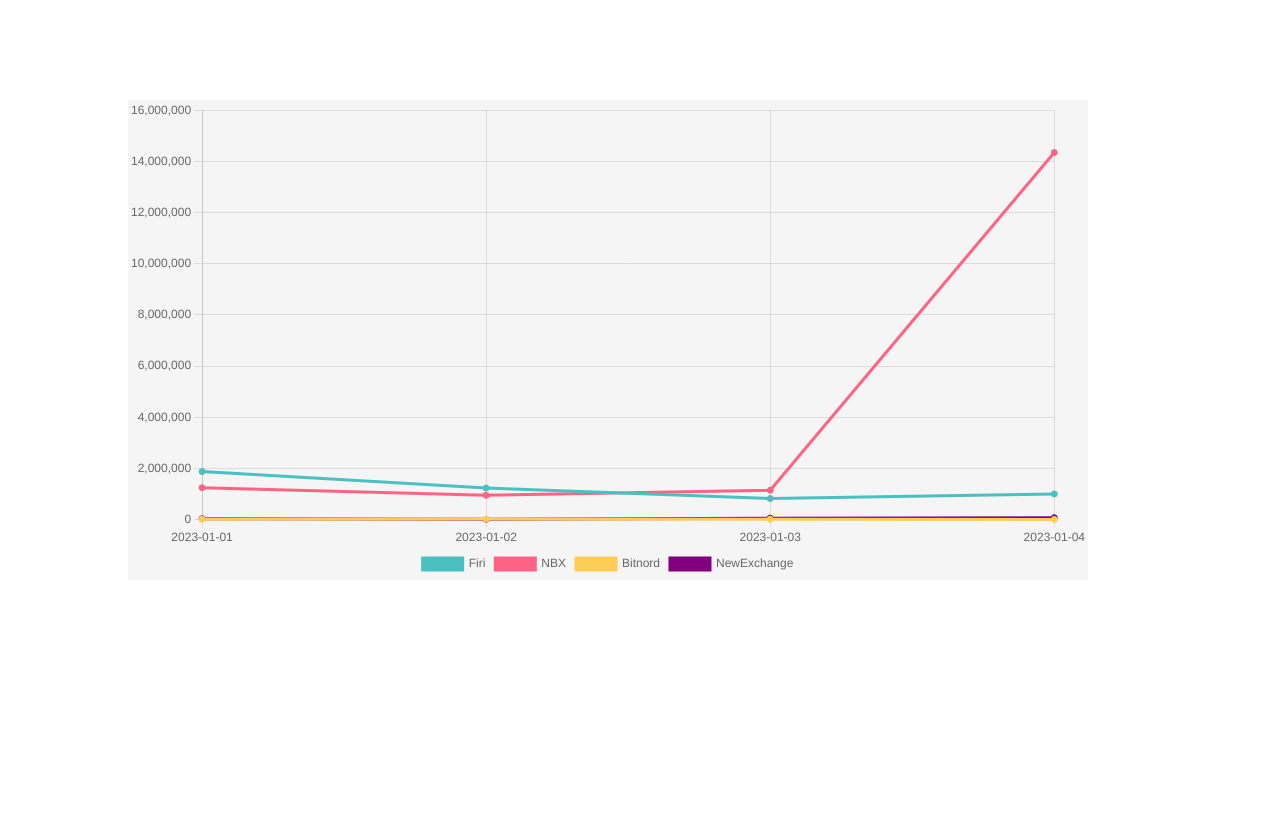
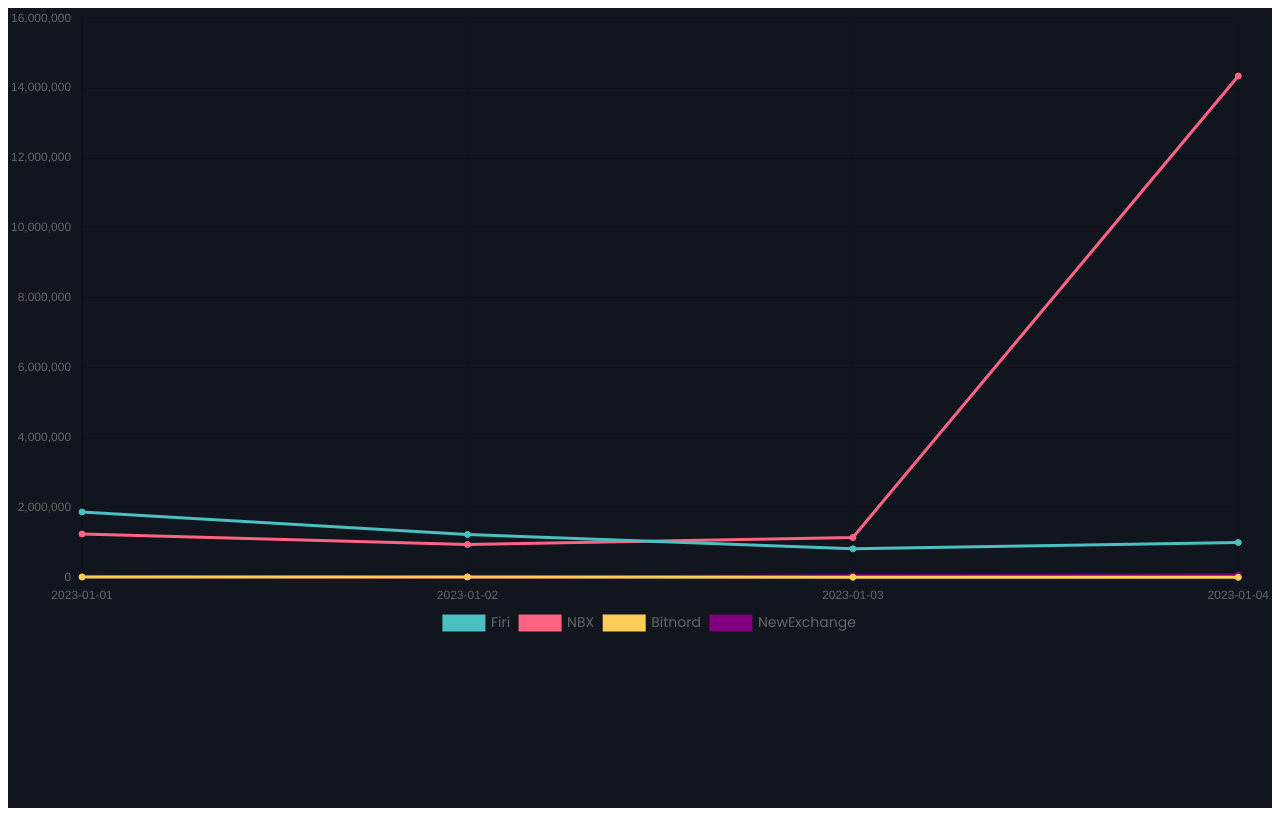
Before and after one commit to Helgabeiba/crypto_daily_vol, a Vue app: page / in a window 1280 px wide. Built offline with nearby package versions, Linux system fonts and the light colour scheme.

Commit message:
small changes

```diff
--- a/src/App.vue
+++ b/src/App.vue
@@ -23,7 +23,8 @@ export default {
   -webkit-font-smoothing: antialiased;
   -moz-osx-font-smoothing: grayscale;
   text-align: center;
-  color: #2c3e50;
-  margin-top: 100px;
+  background-color: #10151e;
+  margin: 0;
+  padding: 0;
 }
 </style>
--- a/src/components/DailyVolChart.vue
+++ b/src/components/DailyVolChart.vue
@@ -8,9 +8,9 @@
 
 <script>
 import { ref, onMounted, watch, onBeforeUnmount } from 'vue';
-import { Chart, LineController, LineElement, PointElement, CategoryScale, LinearScale, Legend } from 'chart.js';
+import { Chart, LineController, LineElement, PointElement, CategoryScale, LinearScale, Legend, Tooltip, Title } from 'chart.js';
 
-Chart.register(LineController, LineElement, PointElement, CategoryScale, LinearScale, Legend);
+Chart.register(LineController, LineElement, PointElement, CategoryScale, LinearScale, Legend, Tooltip, Title);
 
 
 export default {
@@ -101,8 +101,14 @@ export default {
             legend: {
               display: true,
               position: 'bottom',
-              align: 'center'
-            }
+              align: 'center',
+              labels: {
+                font: {
+                  family: "'Poppins','sans-serif'",
+                  size: '14px',
+                }
+              }
+            },
           }
         }
       };
@@ -122,10 +128,11 @@ export default {
         chartInstance.update();
       }
     }),
-    onBeforeUnmount(() => {
-      if(chartInstance) {
-        chartInstance.destroy()
-  }});
+      onBeforeUnmount(() => {
+        if (chartInstance) {
+          chartInstance.destroy()
+        }
+      });
 
     return { chart };
   }
@@ -136,11 +143,14 @@ export default {
 .chart-container {
   font-family: Poppins, sans-serif;
   position: relative;
-  width: 80vw;
-  height: 60vh;
-  margin: 0 auto;
+  margin: 0;
+  border: 0;
+  padding: 0;
+  min-height: 100vh;
+
 }
+
 canvas {
-  background-color: #f5f5f5;
+  background-color: transparent !important;
 }
 </style>
```
